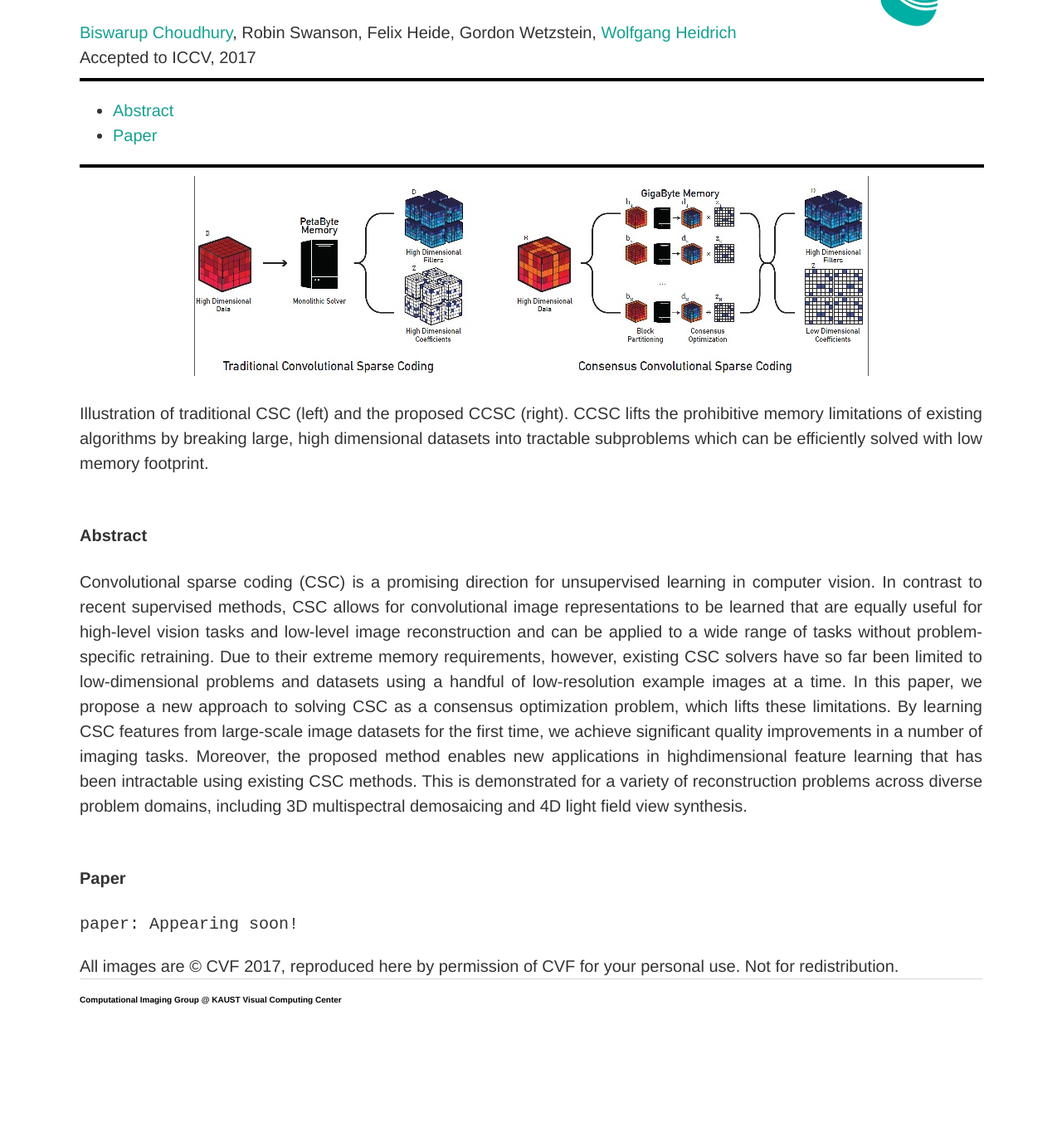
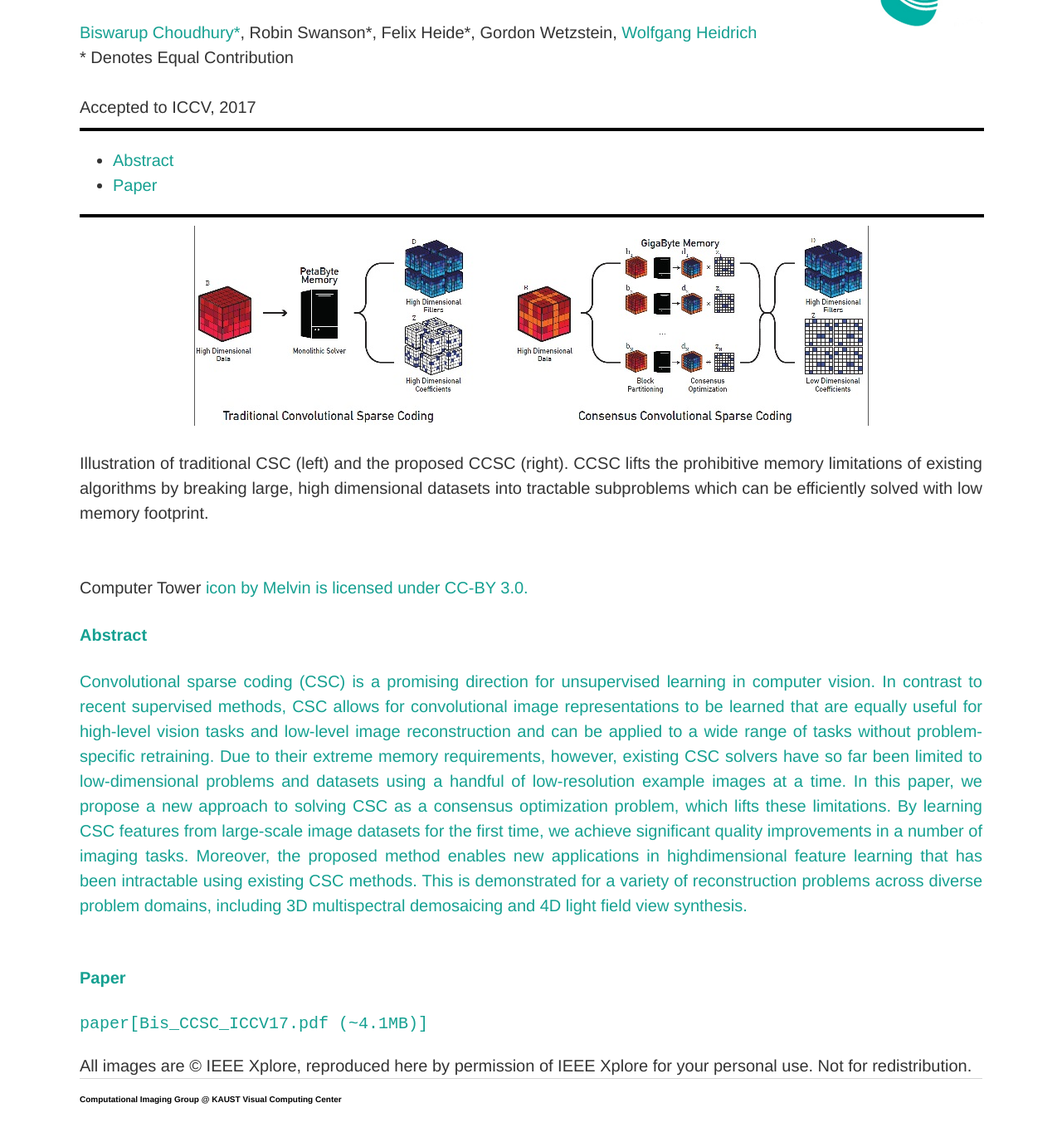
Before and after one commit to vccimaging/vccimaging.github.io, a Jekyll site: the page built from Publications/Bis2017CCSC/index.html, in a window 1280 px wide and 1400 px high, scrolled down 178 px. Shown: the top 1370 px of the window at 83% size. Built offline with Jekyll 4.4.1, drawn with Linux system fonts in a browser that asks for light colours; before the commit the page ends 1458 px from its top, so only the background shows below that.

Commit message:
update index.html

```diff
--- a/Publications/Bis2017CCSC/index.html
+++ b/Publications/Bis2017CCSC/index.html
@@ -5,8 +5,8 @@
 
 <h3> Consensus Convolutional Sparse Coding </h3>
 
-<a href="/People/choudhb/">Biswarup Choudhury</a>, Robin Swanson, Felix Heide, Gordon Wetzstein, <a href="/People/heidriw/">Wolfgang Heidrich</a>
-
+<a href="/People/choudhb/">Biswarup Choudhury*</a>, Robin Swanson*, Felix Heide*, Gordon Wetzstein, <a href="/People/heidriw/">Wolfgang Heidrich</a>
+<br> * Denotes Equal Contribution <br>
 <br> Accepted to ICCV, 2017 <br>
 
 <hr size="4", color="black", width="100%">
@@ -20,6 +20,7 @@
 Illustration of traditional CSC (left) and the proposed CCSC (right). CCSC lifts the prohibitive memory limitations
 of existing algorithms by breaking large, high dimensional datasets into tractable subproblems which can be efficiently solved
 with low memory footprint. <br><br>
+<br>Computer Tower<a href="https://thenounproject.com/term/computer-tower/544705/"</a> icon by Melvin<a href="https://thenounproject.com/nichtcedric/"</a> is licensed under CC-BY 3.0.</br>
 
 <h4 id="abstract">Abstract</h4>
 Convolutional sparse coding (CSC) is a promising direction
@@ -45,8 +46,8 @@
 light field view synthesis. <br><br>
 
 <h4 id="paper">Paper</h4>
-    <pre class="tab">paper: Appearing soon! </pre>
+    <pre class="tab">paper<a href="Bis_CCSC_ICCV17.pdf">[Bis_CCSC_ICCV17.pdf (~4.1MB)]</a> </pre>
 
-All images are © CVF 2017, reproduced here by permission of CVF for your personal use. Not for redistribution.
+All images are © IEEE Xplore, reproduced here by permission of IEEE Xplore for your personal use. Not for redistribution.
 
 </div>
```
